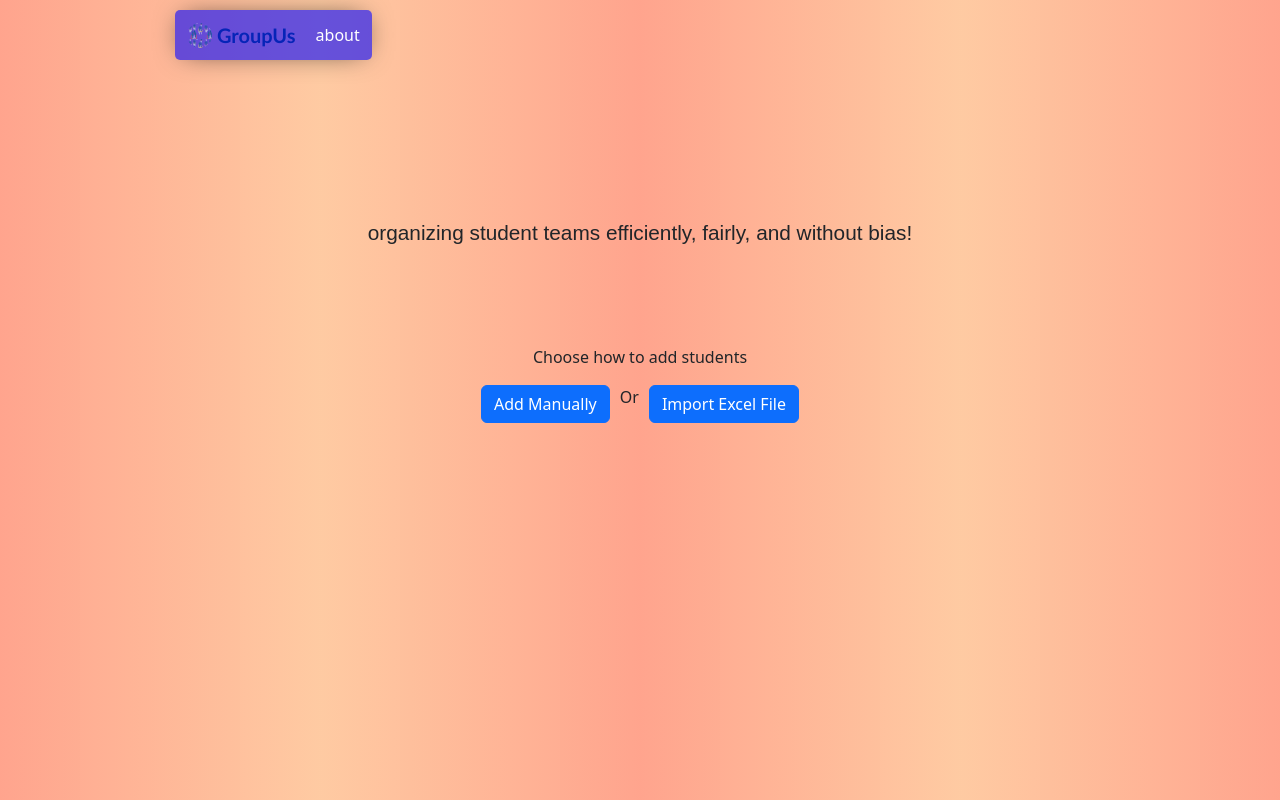
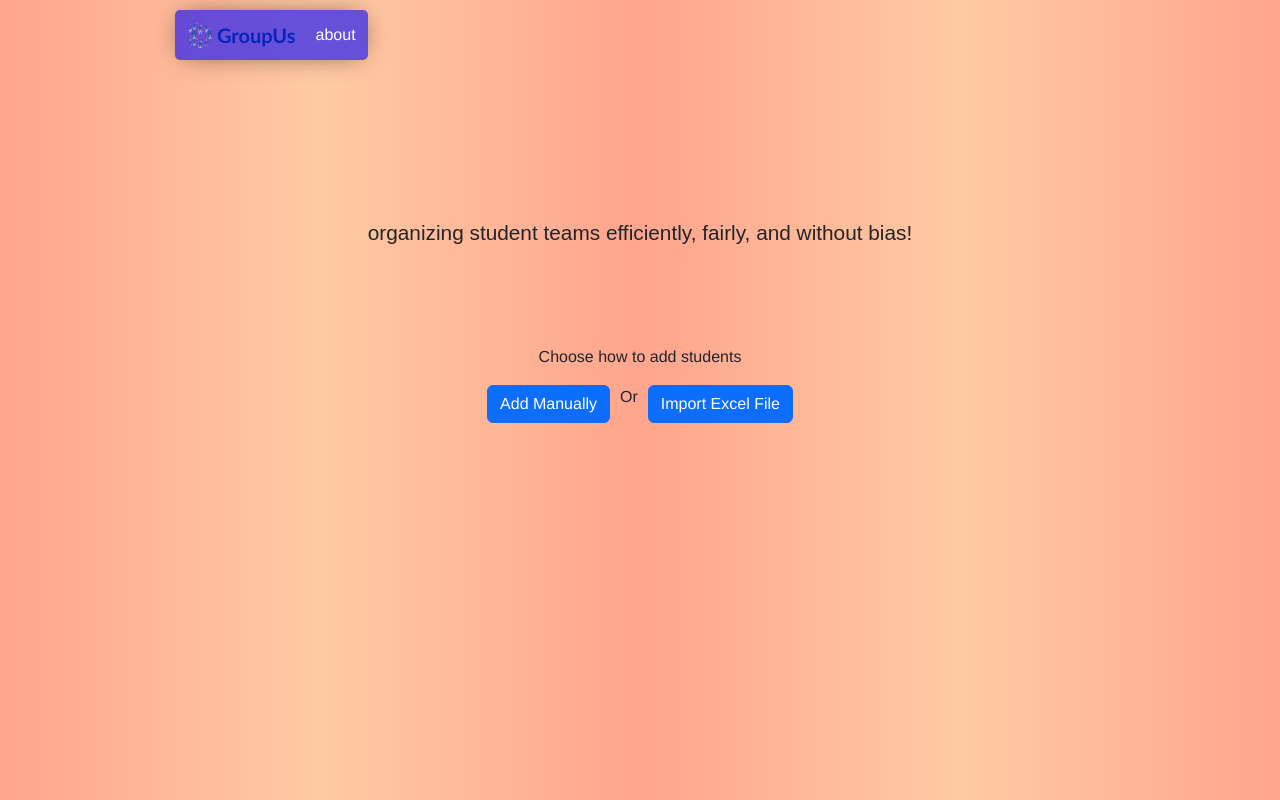
Before and after one commit to mycallsinks/grouper, a website with bundled scripts: page index.html in a window 1280 px wide. Built offline with nearby package versions, Linux system fonts and the light colour scheme; a web font is replaced by a local one.

Commit message:
font familiy update

```diff
--- a/style.css
+++ b/style.css
@@ -3,6 +3,15 @@
   padding: 0;
   box-sizing: border-box;
 }
+
+
+body{
+  font-family: 'helvetica';
+
+  font-family: Helvetica, sans-serif;
+
+}
+
 
 .container_holder {
   max-width: 960px;
```
